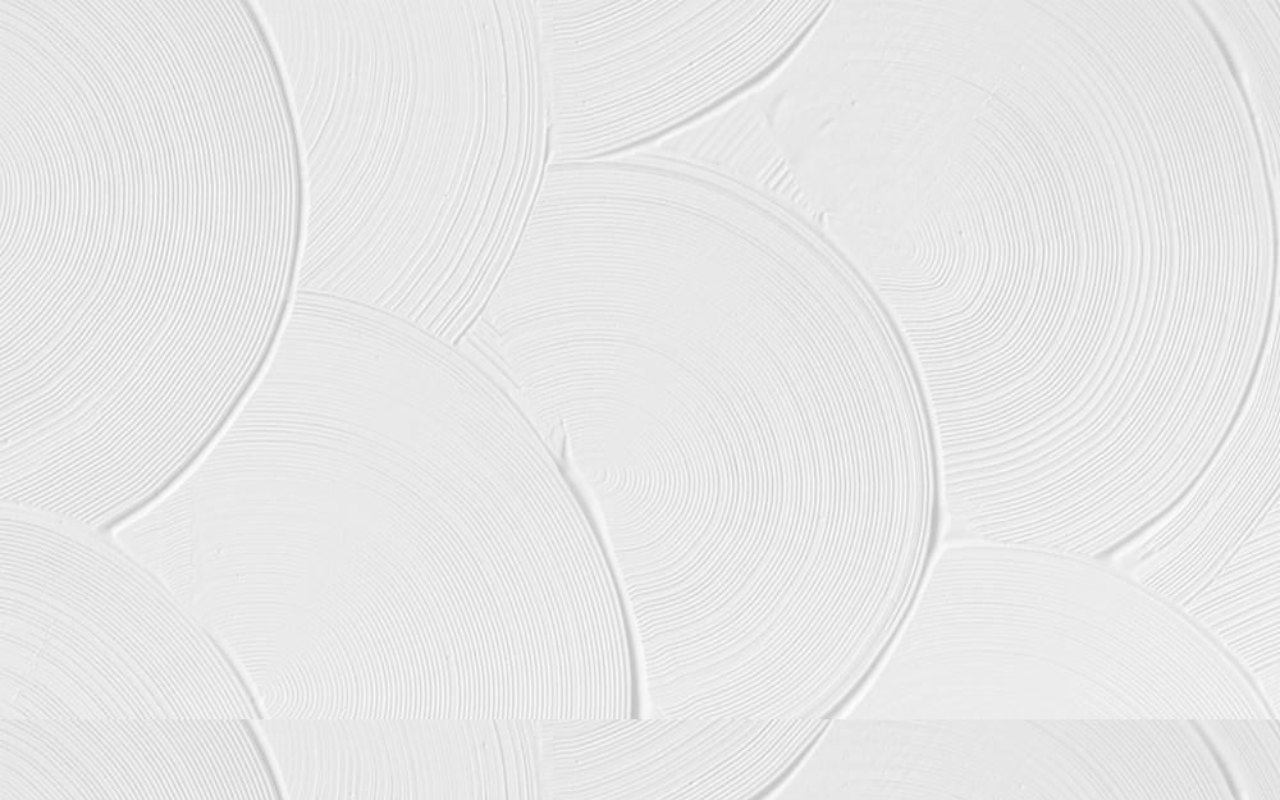
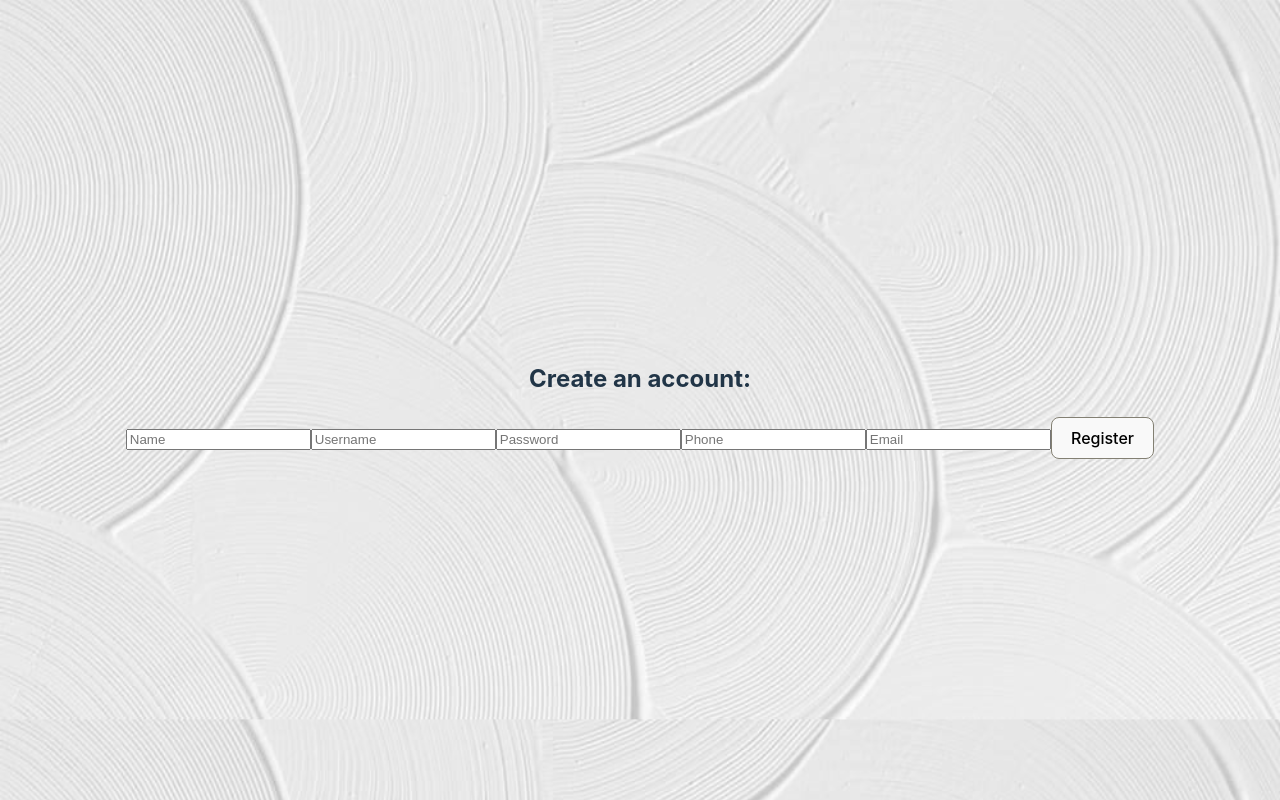
Before and after one commit to shirelk/Project6FSWD, a React (Vite) app: page /register in a window 1280 px wide. Before the commit this address had no page. Built offline with nearby package versions, Linux system fonts and the light colour scheme.

Commit message:
register

```diff
--- a/client/App.jsx
+++ b/client/App.jsx
@@ -3,6 +3,7 @@ import Login from "./Login";
 import HomePage from "./HomePage";
 import Logged from "./Logged";
 import "./App.css";
+import Register from "./Register";
 
 function App() {
   return (
@@ -10,6 +11,7 @@ function App() {
       <Routes>
         <Route path="/" element={<HomePage />} />
         <Route path="/login" element={<Login />} />
+        <Route path="/register" element={<Register />} />
         <Route path="/logged/*" element={<Logged />} />
       </Routes>
     </>
--- a/client/HomePage.jsx
+++ b/client/HomePage.jsx
@@ -3,6 +3,7 @@ import { Link, Route, Routes } from "react-router-dom";
 import Login from "./Login";
 import Logged from "./Logged";
 import Posts from "./Posts";
+import Register from "./Register";
 
 function HomePage() {
   //when logging in/out
@@ -15,6 +16,9 @@ function HomePage() {
       <button>
         <Link to="/login">Log in</Link>
       </button>
+      <button>
+        <Link to="/register">Register</Link>
+      </button>
     </div>
   );
 }
--- /dev/null
+++ b/client/Register.jsx
@@ -0,0 +1,86 @@
+import React, { useState } from "react";
+
+function Register() {
+  const [name, setName] = useState("");
+  const [username, setUsername] = useState("");
+  const [password, setPassword] = useState("");
+  const [phone, setPhone] = useState("");
+  const [email, setEmail] = useState("");
+  const [error, setError] = useState("");
+
+  const handleRegister = async () => {
+    // Perform validation here, e.g., check if all required fields are filled
+
+    // Prepare the user data
+    const userData = {
+      name,
+      username,
+      lat: password,
+      phone,
+      email,
+    };
+
+    try {
+      const response = await fetch("http://localhost:3000/users", {
+        method: "POST",
+        headers: {
+          "Content-Type": "application/json",
+        },
+        body: JSON.stringify(userData),
+      });
+
+      if (response.ok) {
+        console.log("User signed up successfully!");
+        // Redirect to the login page or perform any other action
+      } else {
+        setError("Failed to sign up. Please try again.");
+      }
+    } catch (error) {
+      setError("An error occurred. Please try again later.");
+    }
+  };
+
+  return (
+    <div className="background1">
+      <form>
+        <h2>Create an account:</h2>
+        <input
+          type="text"
+          value={name}
+          onChange={(e) => setName(e.target.value)}
+          placeholder="Name"
+        />
+        <input
+          type="text"
+          value={username}
+          onChange={(e) => setUsername(e.target.value)}
+          placeholder="Username"
+        />
+        <input
+          type="password"
+          value={password}
+          onChange={(e) => setPassword(e.target.value)}
+          placeholder="Password"
+        />
+        <input
+          type="tel"
+          value={phone}
+          onChange={(e) => setPhone(e.target.value)}
+          placeholder="Phone"
+        />
+        <input
+          type="email"
+          value={email}
+          onChange={(e) => setEmail(e.target.value)}
+          placeholder="Email"
+        />
+        <button type="button" onClick={handleRegister}>
+          Register
+        </button>
+      </form>
+      {error && <div style={{ color: "red" }}>{error}</div>}
+    </div>
+  );
+}
+
+export default Register;
```
Also changed, not shown: 1 other file (tests, documents, lock files or other folders).
